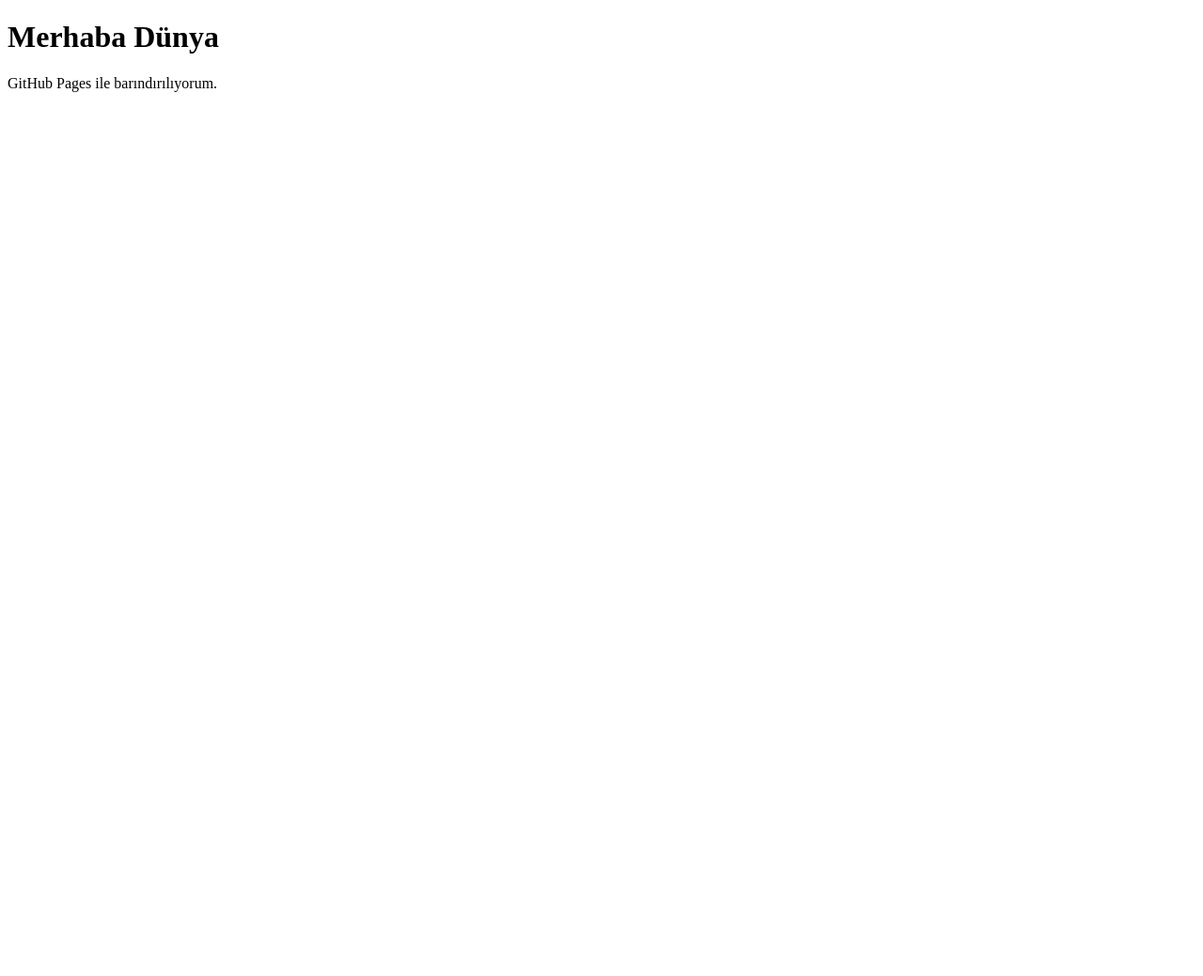
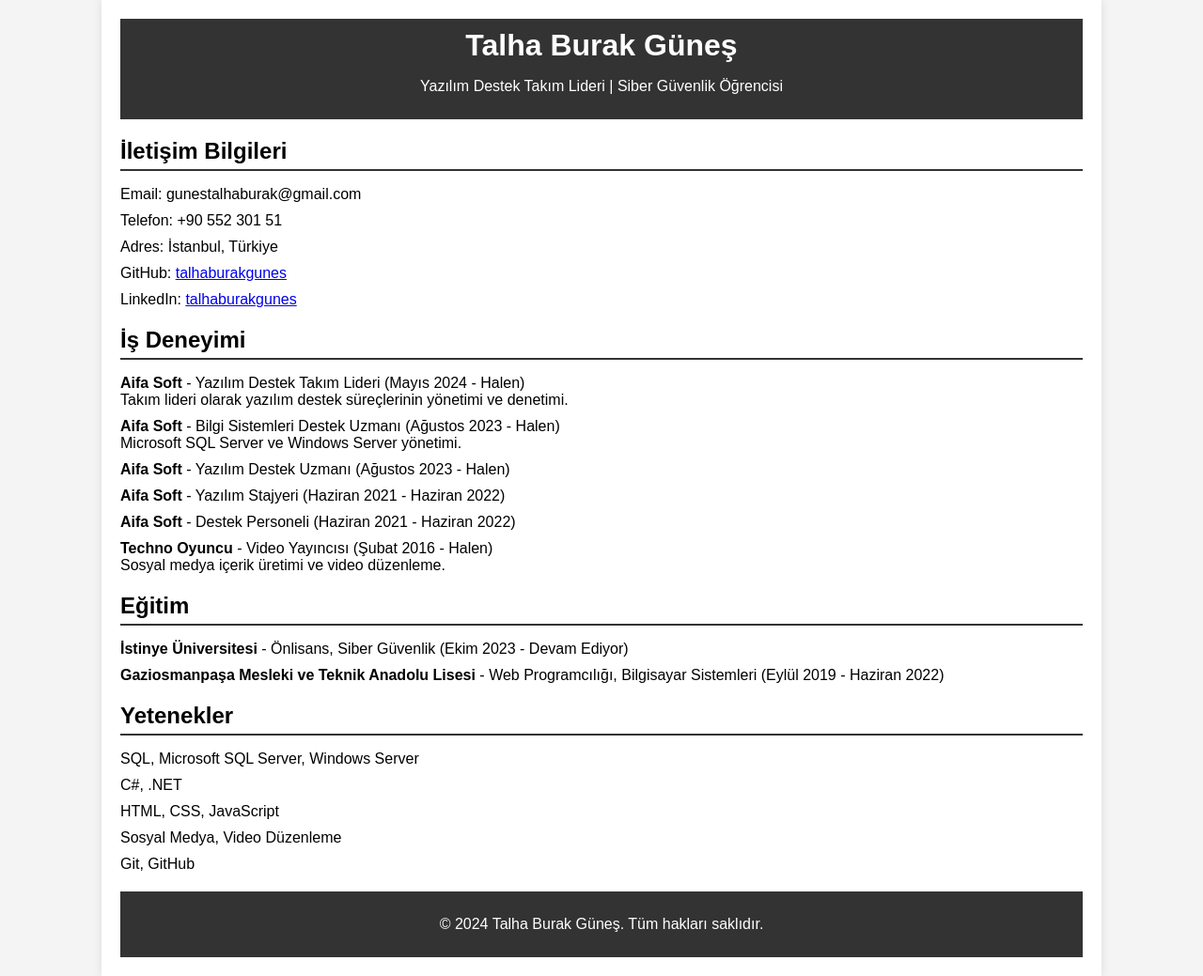
Before and after one commit to talhaburakgunes/talhaburakgunes.github.io, a plain HTML site: page index.html in a window 1280 px wide. Shown: the whole page at 94% size. Before the commit the page ends 800 px from the top, so only its background shows below. Drawn offline with Linux system fonts and the light colour scheme.

Commit message:
İlk commit

```diff
--- a/index.html
+++ b/index.html
@@ -1,7 +1,123 @@
 <!DOCTYPE html>
-<html>
+<html lang="tr">
+<head>
+    <meta charset="UTF-8">
+    <meta name="viewport" content="width=device-width, initial-scale=1.0">
+    <meta http-equiv="X-UA-Compatible" content="ie=edge">
+    <title>CV - Talha Burak Güneş</title>
+    <style>
+        body {
+            font-family: Arial, sans-serif;
+            margin: 0;
+            padding: 0;
+            background-color: #f4f4f4;
+        }
+        .container {
+            width: 80%;
+            margin: auto;
+            background: #fff;
+            padding: 20px;
+            box-shadow: 0 0 10px rgba(0, 0, 0, 0.1);
+        }
+        header {
+            text-align: center;
+            padding: 10px;
+            background-color: #333;
+            color: #fff;
+        }
+        h1 {
+            margin: 0;
+        }
+        section {
+            margin-bottom: 20px;
+        }
+        h2 {
+            border-bottom: 2px solid #333;
+            padding-bottom: 5px;
+            margin-bottom: 10px;
+        }
+        ul {
+            list-style-type: none;
+            padding: 0;
+        }
+        li {
+            margin-bottom: 10px;
+        }
+        footer {
+            text-align: center;
+            padding: 10px;
+            background-color: #333;
+            color: #fff;
+            margin-top: 20px;
+        }
+    </style>
+</head>
 <body>
-  <h1>Merhaba Dünya</h1>
-  <p>GitHub Pages ile barındırılıyorum.</p>
+
+    <div class="container">
+        <header>
+            <h1>Talha Burak Güneş</h1>
+            <p>Yazılım Destek Takım Lideri | Siber Güvenlik Öğrencisi</p>
+        </header>
+
+        <section>
+            <h2>İletişim Bilgileri</h2>
+            <ul>
+                <li>Email: gunestalhaburak@gmail.com</li>
+                <li>Telefon: +90 552 301 51</li>
+                <li>Adres: İstanbul, Türkiye</li>
+                <li>GitHub: <a href="https://github.com/talhaburakgunes">talhaburakgunes</a></li>
+                <li>LinkedIn: <a href="https://linkedin.com/in/talhaburakgunes">talhaburakgunes</a></li>
+            </ul>
+        </section>
+
+        <section>
+            <h2>İş Deneyimi</h2>
+            <ul>
+                <li><strong>Aifa Soft</strong> - Yazılım Destek Takım Lideri (Mayıs 2024 - Halen)
+                    <ul>
+                        <li>Takım lideri olarak yazılım destek süreçlerinin yönetimi ve denetimi.</li>
+                    </ul>
+                </li>
+                <li><strong>Aifa Soft</strong> - Bilgi Sistemleri Destek Uzmanı (Ağustos 2023 - Halen)
+                    <ul>
+                        <li>Microsoft SQL Server ve Windows Server yönetimi.</li>
+                    </ul>
+                </li>
+                <li><strong>Aifa Soft</strong> - Yazılım Destek Uzmanı (Ağustos 2023 - Halen)</li>
+                <li><strong>Aifa Soft</strong> - Yazılım Stajyeri (Haziran 2021 - Haziran 2022)</li>
+                <li><strong>Aifa Soft</strong> - Destek Personeli (Haziran 2021 - Haziran 2022)</li>
+                <li><strong>Techno Oyuncu</strong> - Video Yayıncısı (Şubat 2016 - Halen)
+                    <ul>
+                        <li>Sosyal medya içerik üretimi ve video düzenleme.</li>
+                    </ul>
+                </li>
+            </ul>
+        </section>
+
+        <section>
+            <h2>Eğitim</h2>
+            <ul>
+                <li><strong>İstinye Üniversitesi</strong> - Önlisans, Siber Güvenlik (Ekim 2023 - Devam Ediyor)</li>
+                <li><strong>Gaziosmanpaşa Mesleki ve Teknik Anadolu Lisesi</strong> - Web Programcılığı, Bilgisayar Sistemleri (Eylül 2019 - Haziran 2022)</li>
+            </ul>
+        </section>
+
+        <section>
+            <h2>Yetenekler</h2>
+            <ul>
+                <li>SQL, Microsoft SQL Server, Windows Server</li>
+                <li>C#, .NET</li>
+                <li>HTML, CSS, JavaScript</li>
+                <li>Sosyal Medya, Video Düzenleme</li>
+                <li>Git, GitHub</li>
+            </ul>
+        </section>
+
+        <footer>
+            <p>&copy; 2024 Talha Burak Güneş. Tüm hakları saklıdır.</p>
+        </footer>
+    </div>
+
 </body>
 </html>
```
